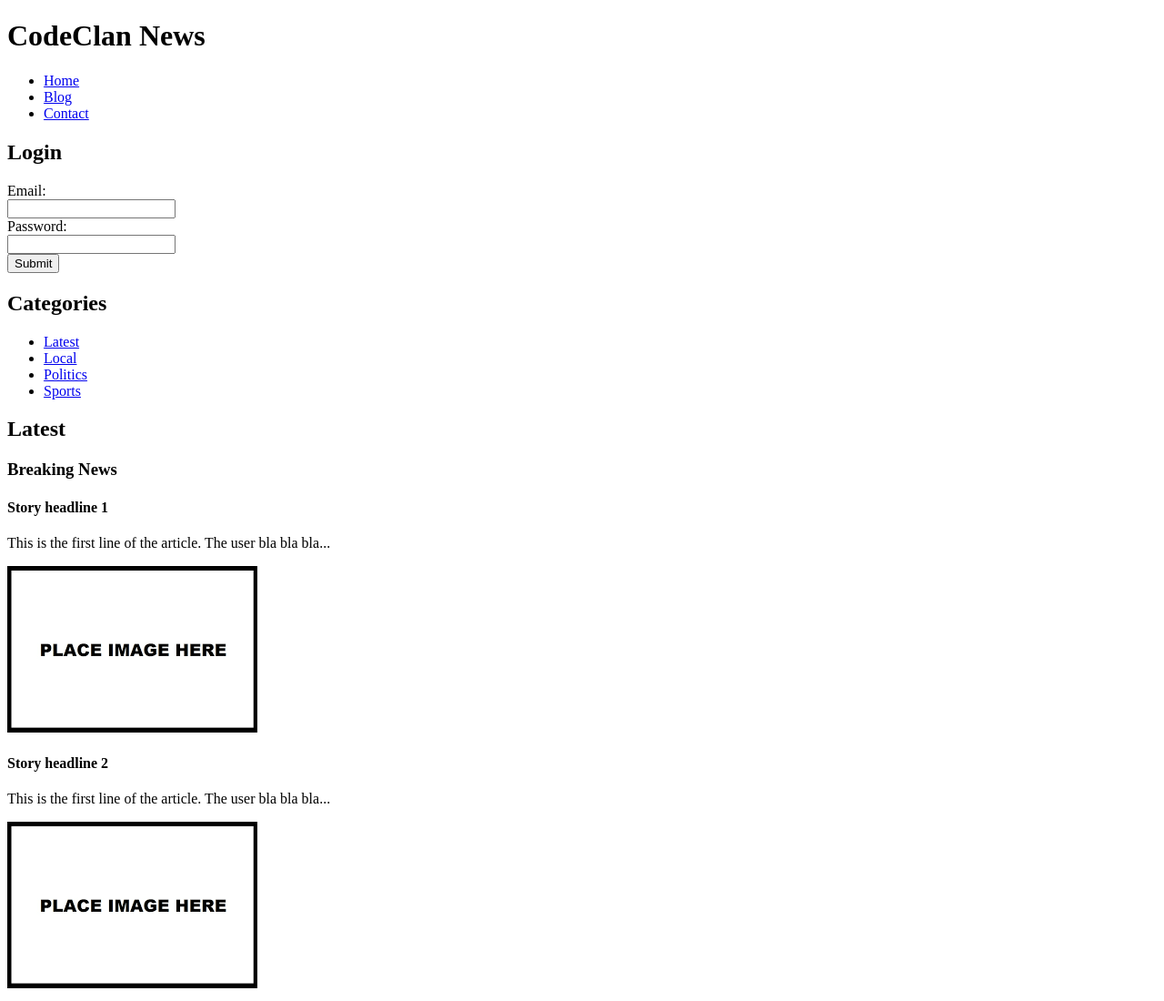
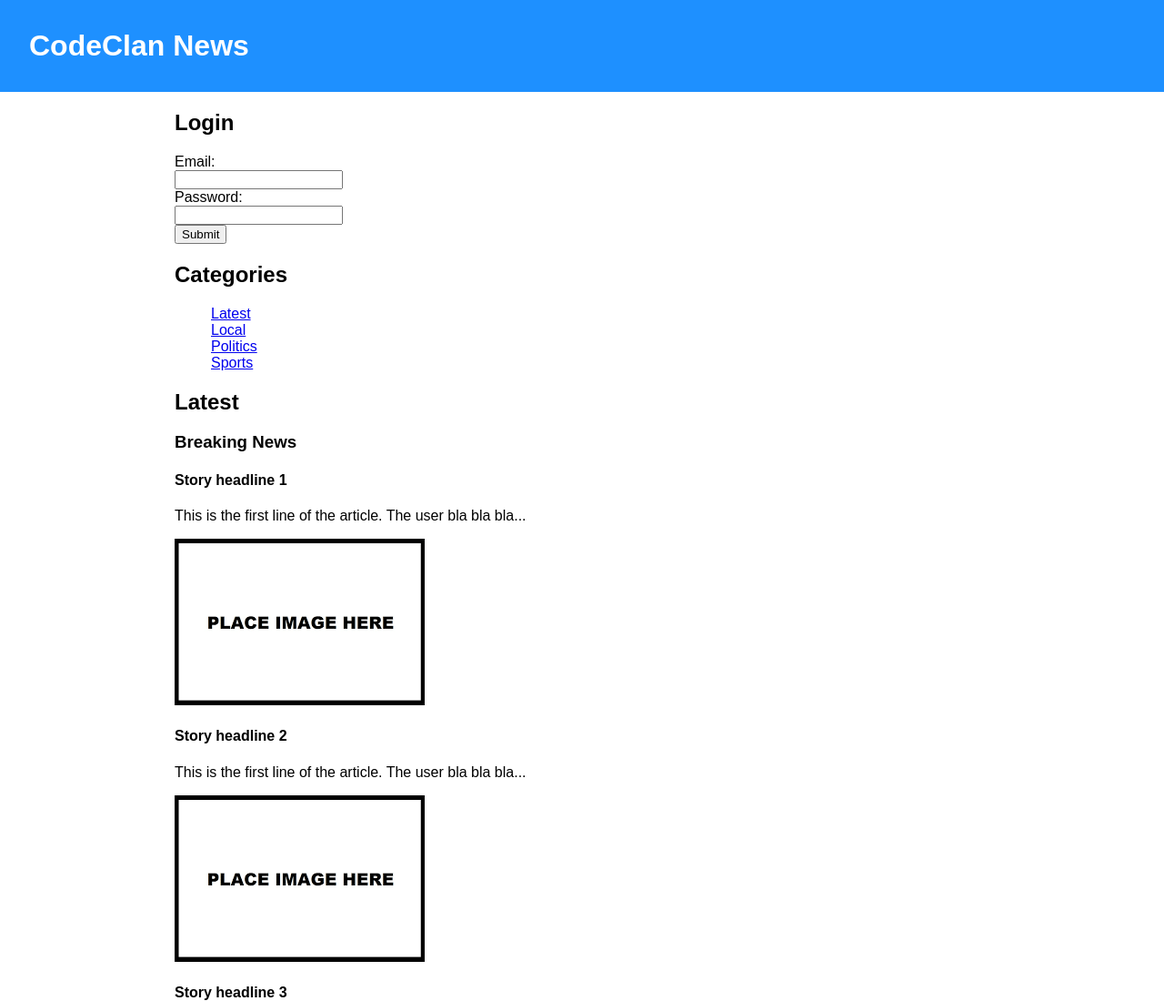
Before and after one commit to heathercking/week03_day1__html_css_lab, a plain HTML site: page index.html in a window 1280 px wide. Shown: the top 1100 px of the page at 91% size. Drawn offline with Linux system fonts and the light colour scheme; files whose address does not match are found by name.

Commit message:
formatted page header

```diff
--- a/index.html
+++ b/index.html
@@ -9,8 +9,8 @@
 </head>
 <body>
     <header>
-        <h1>CodeClan News</h1>
-        <nav>
+        <h1 id ="logo">CodeClan News</h1>
+        <!-- <nav>
             <ul>
                 <li>
                     <a href="/home">Home</a>
@@ -22,9 +22,9 @@
                     <a href="/contact">Contact</a>
                 </li>
             </ul>
-        </nav>
+        </nav> -->
     </header>
-    <main>
+    <main id="main">
         <aside>
             <section>
                 <h2>Login</h2>
--- a/style.css
+++ b/style.css
@@ -0,0 +1,20 @@
+#logo {
+    padding: 32px;
+    margin: 0;
+    background-color: dodgerblue;
+    color: white;
+}
+
+body {
+    margin: 0;
+    font-family: Arial, Helvetica, sans-serif;
+}
+
+#main {
+    width: 70%;
+    margin: auto;
+}
+
+nav > ul {
+    list-style: none;
+}
```
